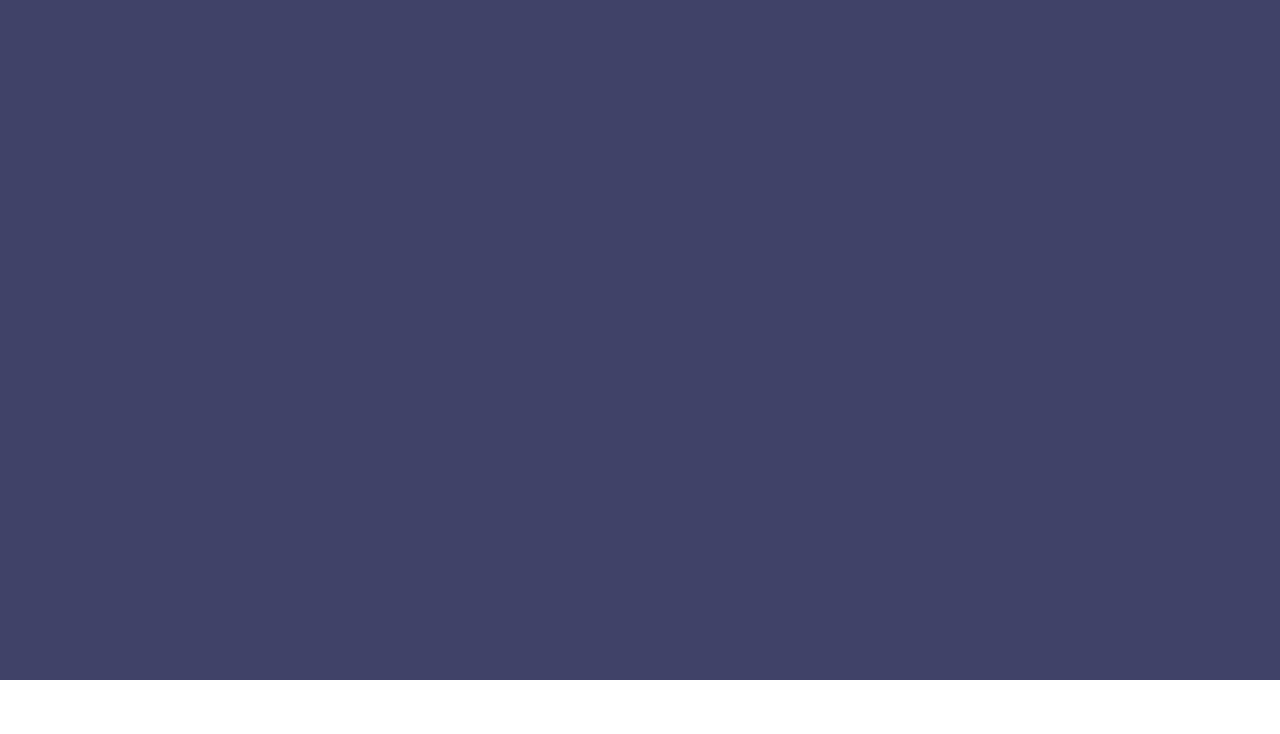
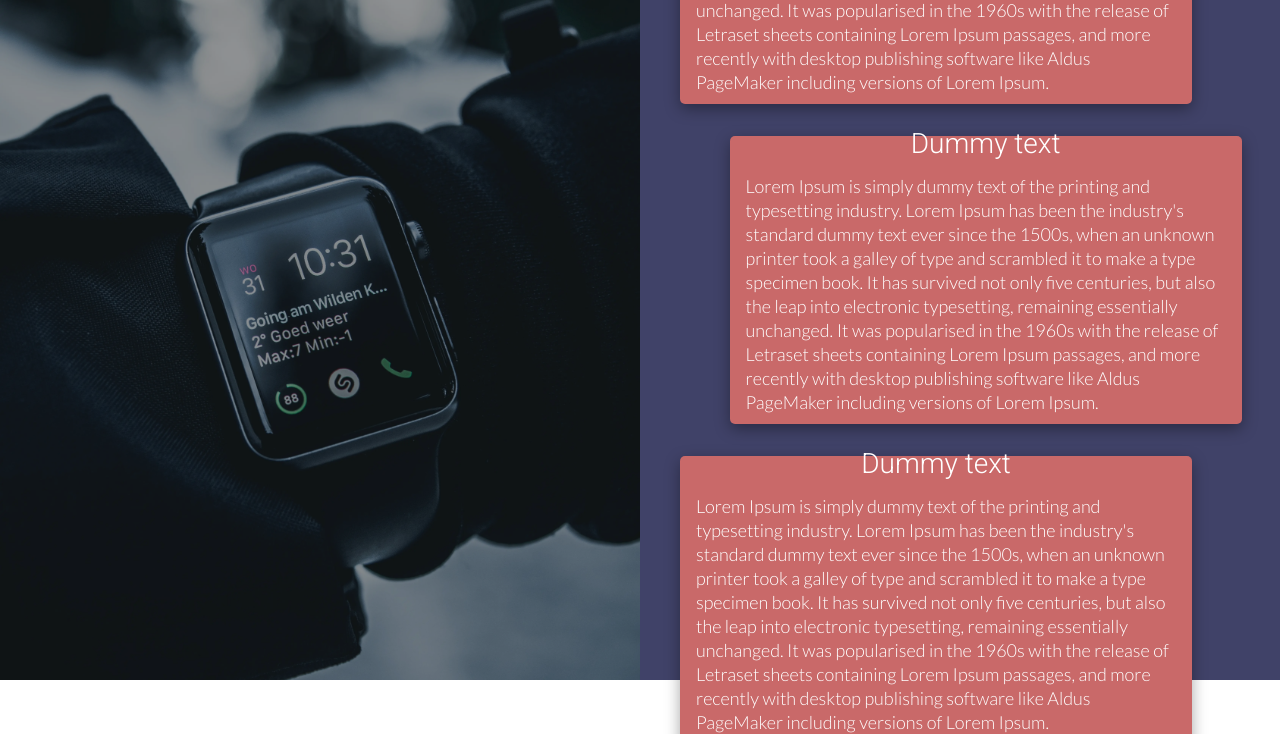
Before and after one commit to SpasMilenkov/FreeCodeCamp-Legacy-Responsive-Web-Design, a plain HTML site: page Product Landing Page/index.html in a window 1280 px wide. Shown: the part 920-1654 px from the top of the page. Drawn offline with Linux system fonts and the light colour scheme.

Commit message:
created the design of the second part

```diff
--- a/Product Landing Page/index.html
+++ b/Product Landing Page/index.html
@@ -37,14 +37,40 @@
     </nav>
     <main class="flex">
         <section class="" id="promo">
-            <div class="poster">
+            <div class="background">
                 <h1 class="heading font-roboto -fs-huge">
                     Smart watches that suit every style
                 </h1>
             </div>
         </section>
-        <section class="" id="features">
-
+        <section class="flex" id="features">
+            <div class="background"></div>
+            <div class="flex">
+                <div class="card rounded-corners flex" id="card-1">
+                    <h2 class="font-roboto -fs-semi-large">
+                        Dummy text
+                    </h2>
+                    <p class="font-lato -fs-medium">
+                        Lorem Ipsum is simply dummy text of the printing and typesetting industry. Lorem Ipsum has been the industry's standard dummy text ever since the 1500s, when an unknown printer took a galley of type and scrambled it to make a type specimen book. It has survived not only five centuries, but also the leap into electronic typesetting, remaining essentially unchanged. It was popularised in the 1960s with the release of Letraset sheets containing Lorem Ipsum passages, and more recently with desktop publishing software like Aldus PageMaker including versions of Lorem Ipsum.
+                    </p>
+                </div>
+                <div class="card rounded-corners flex" id="card-2">
+                    <h2 class="font-roboto -fs-semi-large">
+                        Dummy text
+                    </h2>
+                    <p class="font-lato -fs-medium">
+                        Lorem Ipsum is simply dummy text of the printing and typesetting industry. Lorem Ipsum has been the industry's standard dummy text ever since the 1500s, when an unknown printer took a galley of type and scrambled it to make a type specimen book. It has survived not only five centuries, but also the leap into electronic typesetting, remaining essentially unchanged. It was popularised in the 1960s with the release of Letraset sheets containing Lorem Ipsum passages, and more recently with desktop publishing software like Aldus PageMaker including versions of Lorem Ipsum.
+                    </p>
+                </div>
+                <div class="card rounded-corners flex" id="card-3">
+                    <h2 class="font-roboto -fs-semi-large">
+                        Dummy text
+                    </h2>
+                    <p class="font-lato -fs-medium">
+                        Lorem Ipsum is simply dummy text of the printing and typesetting industry. Lorem Ipsum has been the industry's standard dummy text ever since the 1500s, when an unknown printer took a galley of type and scrambled it to make a type specimen book. It has survived not only five centuries, but also the leap into electronic typesetting, remaining essentially unchanged. It was popularised in the 1960s with the release of Letraset sheets containing Lorem Ipsum passages, and more recently with desktop publishing software like Aldus PageMaker including versions of Lorem Ipsum.
+                    </p>
+                </div>
+            </div>
         </section>
         <section class="" id="offers">
 
@@ -55,6 +81,7 @@
     </main>
     <script>
         const targets = document.querySelectorAll("h1");
+        const cards =  document.getElementsByClassName("card");
 
         const transition = target =>{
             const observer = new IntersectionObserver((entries, observer) => {
@@ -69,6 +96,7 @@
             observer.observe(target);
         };
         targets.forEach(transition);
+        cards.forEach(transition);
     </script>
 </body>
 </html>
--- a/Product Landing Page/index.scss
+++ b/Product Landing Page/index.scss
@@ -121,7 +121,7 @@ main{
     min-height: 100vh;
     #promo{
         height: 90vh;
-        .poster{
+        .background{
             height: 100%;
             width: 100vw;
             background-image: url("/Product Landing Page/Pictures/elegance2.webp"), linear-gradient(90deg, rgba(0,0,0,1) 0%, rgba(106,88,88,1) 64%);
@@ -143,9 +143,35 @@ main{
         height: 100vh;
         width: 100vw;
         background-color: $blue;
+        flex-direction: row;
+        justify-content: flex-start;
+        .background{
+            height: 100%;
+            width: 50%;
+            background-color: rgba(0,0,0,0.4);
+            background-image: url("/Product Landing Page/Pictures/extreme.webp");
+            background-position: center;
+            background-size: cover;
+            background-repeat: no-repeat;
+            background-blend-mode: darken;
+        }
+        div{
+            width: 40vw;
+        }
     }
     #connections{
         height: 50vh;
+    }
+}
+.card{
+    height: 18rem;
+    width: 30vw;
+    background-color: $red;
+    color: white;
+    box-shadow: rgba(0, 0, 0, 0.35) 0px 5px 15px;
+    p{
+        margin: 1rem;
+        line-height: 1.5rem;
     }
 }
 @keyframes enter{
@@ -153,7 +179,17 @@ main{
         margin-top: 10rem;
     }
 }
-
+#card-1{
+    margin: 2rem;
+    margin-left: 7rem;
+}
+#card-2{
+    margin-left: 14vw;
+}
+#card-3{
+    margin: 2rem;
+    margin-left: 7rem ;
+}
 @keyframes enterRight{
     100% {
         margin-left: 50%;
```
Also changed, not shown: Product Landing Page/index.css, 1 other file.
